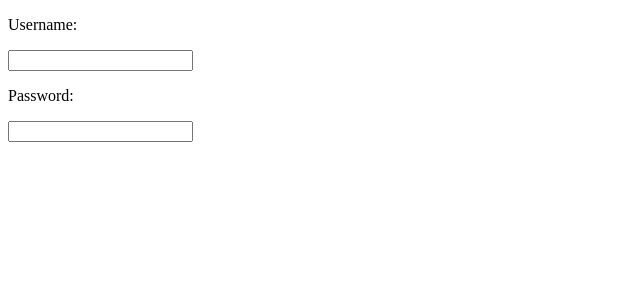
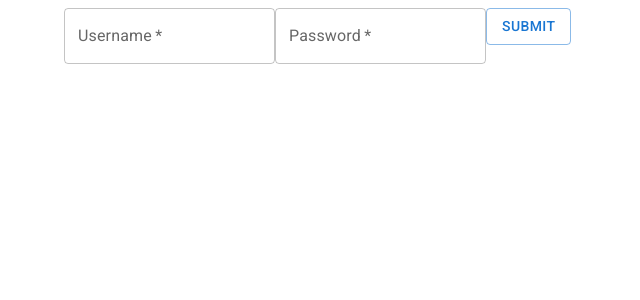
Before and after one commit to HamadNabizada/fitnessTracker, a React (Vite) app: page /login in a window 1280 px wide. Shown: the top 300 px of the page, without its empty margins (0-640 px from the left). Built offline with nearby package versions, Linux system fonts and the light colour scheme.

Commit message:
updated login page using mui

```diff
--- a/src/Login.jsx
+++ b/src/Login.jsx
@@ -1,11 +1,15 @@
 import { useState } from "react"
-// import SubmitButton from "./components/SubmitButton"
+import { Container,TextField, Button } from "@mui/material"
 
 export default function Login(){
 
 const [loginCredentials, setLoginCredentials] = useState({
     username: null,
     password: null
+})
+const [loginCredentialsValidation, setLoginCredentialsValidation] = useState({
+    usernameError: false,
+    passwordError: false
 })
 
 function handleChange(e){
@@ -15,8 +19,36 @@ function handleChange(e){
         }
     ))
 }
-async function submitCredentials(){
-    console.log('submitted')
+function submitCredentials(e){
+    e.preventDefault()
+    if(loginCredentials.username && loginCredentials.password){
+        submitCredentialsToServer()
+    }else{
+        setLoginCredentialsValidation({
+            usernameError: false,
+            passwordError: false
+        })
+        if(!loginCredentials.username){
+            setLoginCredentialsValidation(prev =>(
+                {
+                    ...prev,
+                    usernameError: true
+                }
+            ))
+        }
+        if(!loginCredentials.password){
+            setLoginCredentialsValidation(prev =>(
+                {
+                    ...prev,
+                    passwordError: true
+                }
+            ))
+        }
+    }
+}
+
+async function submitCredentialsToServer(){
+
     const response = await fetch("http://localhost:3000/api/data",{
         method: 'POST',
         headers: {
@@ -24,20 +56,41 @@ async function submitCredentials(){
         },
         body: JSON.stringify({...loginCredentials})
     })
-    const data = await response.json()
+    // const data = await response.json()
 }
 
     return (
-        <>
-            <div>
-                <p>Username: </p>
-                <input onChange={handleChange} name="username" type="text" />
-            </div>
-            <div>
-                <p>Password: </p>
-                <input onChange={handleChange} name="password" type="text" />
-            </div>
-            {/* <SubmitButton handleSubmit={submitCredentials} /> */}
-        </>
+        <Container>
+            <form
+                autoComplete="off"
+                noValidate
+                onSubmit={submitCredentials}
+            >
+                <TextField
+                    onChange={handleChange}
+                    color='primary'
+                    required
+                    label='Username'
+                    variant="outlined"
+                    name='username'
+                    error={loginCredentialsValidation.usernameError}
+                />
+                <TextField
+                    onChange={handleChange}
+                    color='primary'
+                    required
+                    label='Password'
+                    variant="outlined"
+                    name='password'
+                    error={loginCredentialsValidation.passwordError}
+                />
+                <Button
+                    variant="outlined"
+                    type="submit"
+                >
+                    Submit
+                </Button>
+            </form>
+        </Container>
     )
 }
```
Also changed, not shown: 1 other file (tests, documents, lock files or other folders).
